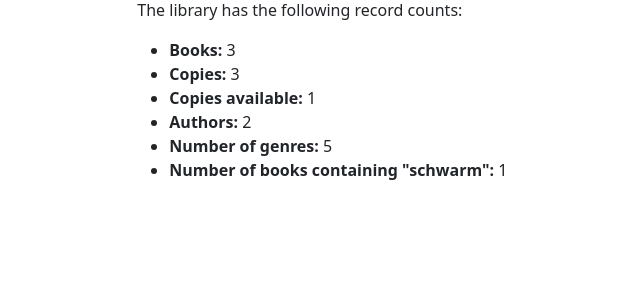
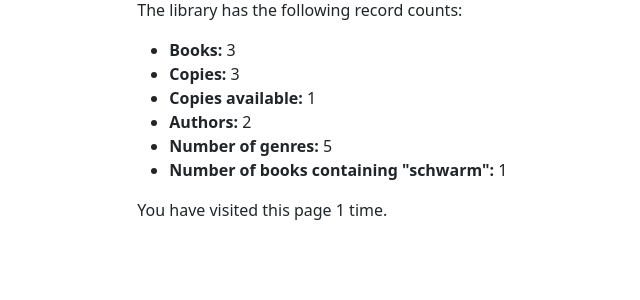
Before and after one commit to schoergj/Self-Training---Django, a Django app: page /catalog/ in a window 1280 px wide. Shown: the part 168-468 px from the top of the page, without its empty margins (88-728 px from the left). Run offline with Django 5.2, Linux system fonts and the light colour scheme; data comes from the database, SQL or seed files in the repository; both versions use the stored data as it was after the commit.

Commit message:
lession 7 completed

```diff
--- a/locallibrary/catalog/templates/index.html
+++ b/locallibrary/catalog/templates/index.html
@@ -16,6 +16,10 @@
     <li><strong>Number of genres:</strong> {{num_genres}}</li>
     <li><strong>Number of books containing "schwarm":</strong> {{num_schwarm}}</li>
   </ul>
+
+  <p>
+    You have visited this page {{ num_visits }} time{{ num_visits|pluralize }}.
+  </p>
 {% endblock %}
 
 {% block title%}
--- a/locallibrary/catalog/views.py
+++ b/locallibrary/catalog/views.py
@@ -23,6 +23,12 @@ def index(request):
     # number of books containing "schwarm"
     num_books_schwarm = Book.objects.filter(title__icontains="schwarm").count()
 
+    # Number of visits to this view, as counted in the session variable.
+    num_visits = request.session.get('num_visits', 0)
+    num_visits += 1
+    request.session['num_visits'] = num_visits
+
+
     context = {
         'num_books': num_books,
         'num_instances': num_instances,
@@ -30,6 +36,7 @@ def index(request):
         'num_authors': num_authors,
         "num_genres": num_genre,
         "num_schwarm": num_books_schwarm,
+        "num_visits": num_visits,
     }
 
     # Render the HTML template index.html with the data in the context variable
```
Also changed, not shown: locallibrary/db.sqlite3.
